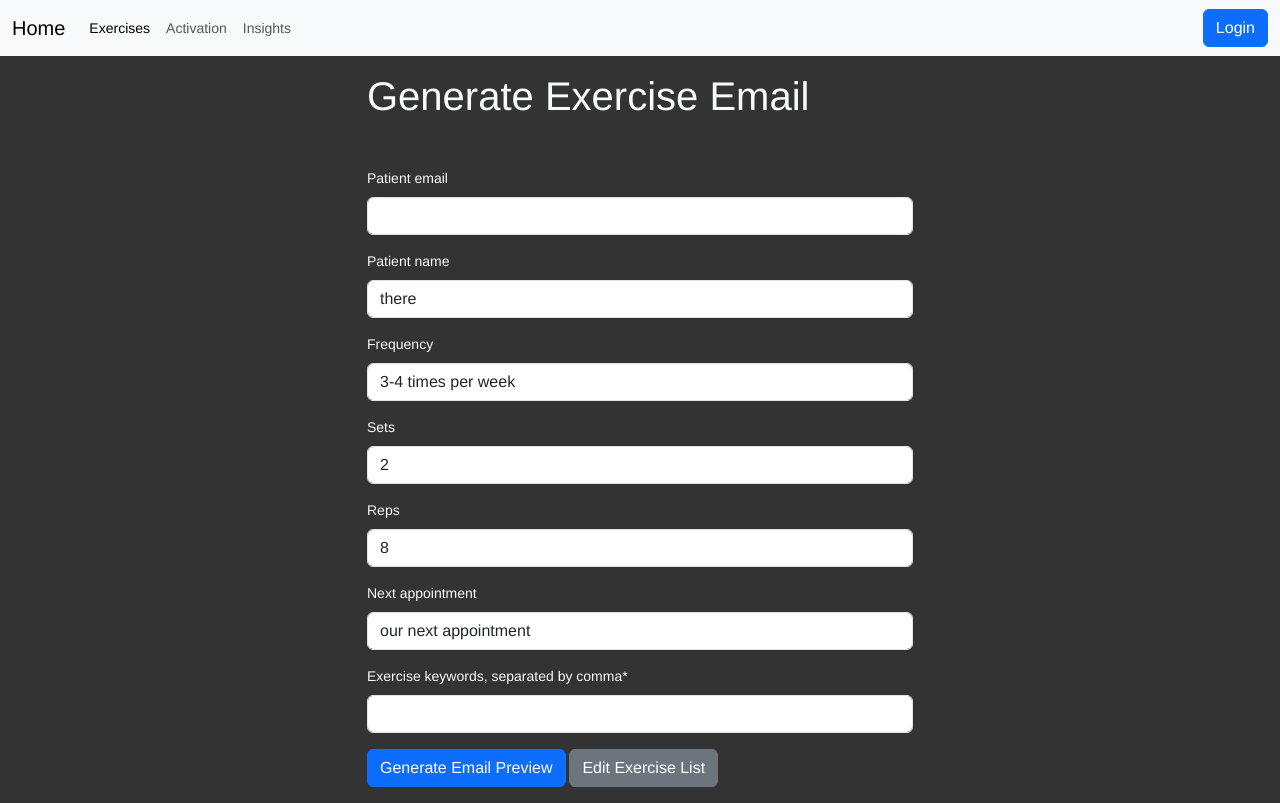
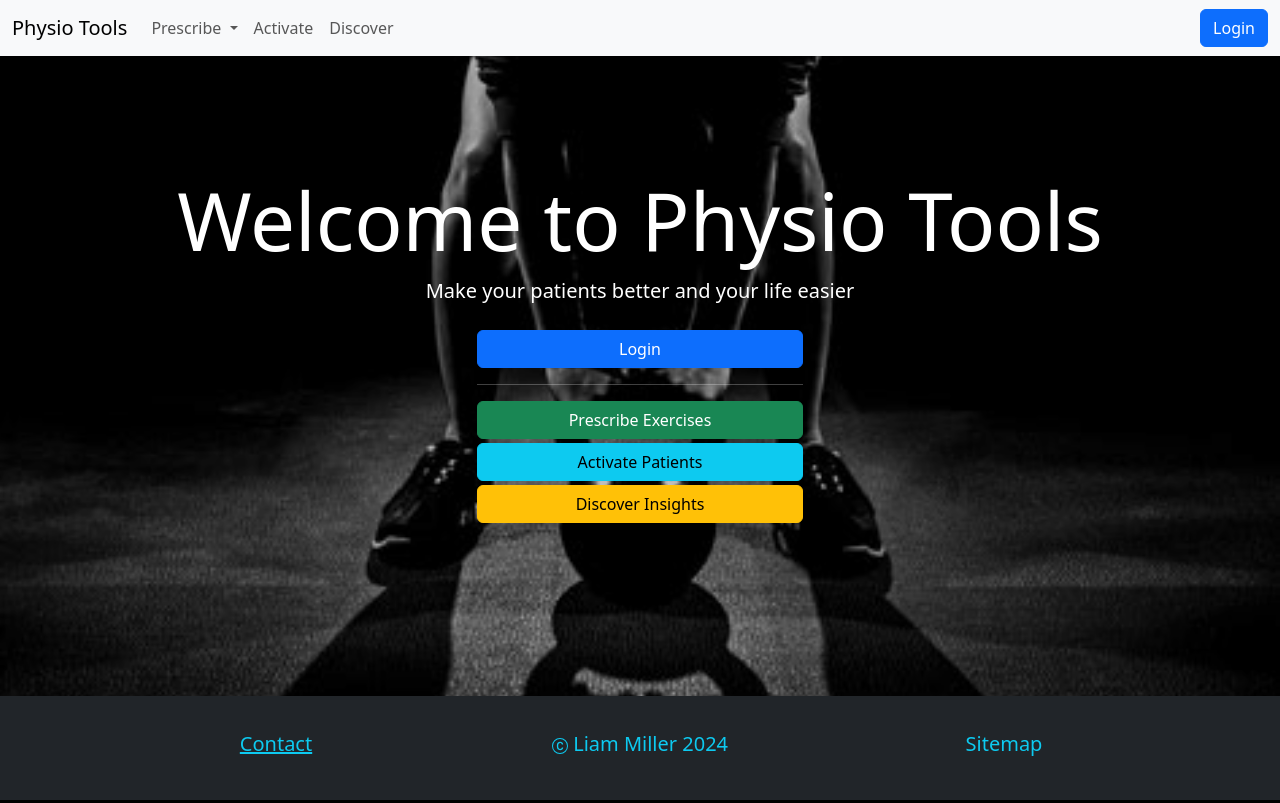
Before and after one commit to phyxphysio/exercise_app, a Django app: page / in a window 1280 px wide. Run offline with Django 5.2, Linux system fonts and the light colour scheme; parts of the project's set-up code (start-up, migrations or seed data) failed here and were passed over; some libraries are stand-ins or nearby versions.

Commit message:
Add insights and home page

```diff
--- /dev/null
+++ b/physioexercises/exercises/context_processors.py
@@ -0,0 +1,3 @@
+import datetime
+def current_year(request):
+    return {'year':datetime.datetime.now().year}
--- a/physioexercises/exercises/views.py
+++ b/physioexercises/exercises/views.py
@@ -7,9 +7,10 @@ from .models import Exercise
 from .forms import SearchForm, EmailForm
 from django.conf import settings
 
-
 from django.core.mail import send_mail
 
+class HomeView(TemplateView):
+    template_name = 'index.html'
 
 def search_exercises(request):
     if request.method == "POST":
--- a/physioexercises/insights/views.py
+++ b/physioexercises/insights/views.py
@@ -1,14 +1,16 @@
 from django.shortcuts import render
 from patient_activation.forms import LastAttendanceReportForm
 from .insights_utils import process_data
+from django.contrib.auth.decorators import login_required
 
+@login_required
 def produce_insights(request):
     if request.method == "POST":
         form = LastAttendanceReportForm(request.POST, request.FILES)
         if form.is_valid():
             file = request.FILES["file"]
-            path =  process_data(file)
-            render(request,'insights/insights.html', {"form": form, 'path':path})
+            graph_div =  process_data(file)
+            return render(request,'insights/insights.html', {'form':form,'graph_div':graph_div})
 
 
     form = LastAttendanceReportForm()
--- a/physioexercises/physioexercises/settings.py
+++ b/physioexercises/physioexercises/settings.py
@@ -89,6 +89,7 @@ TEMPLATES = [
                 "django.template.context_processors.request",
                 "django.contrib.auth.context_processors.auth",
                 "django.contrib.messages.context_processors.messages",
+                "exercises.context_processors.current_year",
             ],
         },
     },
--- a/physioexercises/physioexercises/urls.py
+++ b/physioexercises/physioexercises/urls.py
@@ -17,14 +17,15 @@ Including another URLconf
 
 from django.contrib import admin
 from django.urls import path, include
-from exercises.views import search_exercises, send_email, SuccessView, ExerciseListView
+from exercises.views import search_exercises, send_email, SuccessView, ExerciseListView, HomeView
 from django.conf import settings
 from django.conf.urls.static import static
 from patient_activation.views import handle_report_upload, preview_activation_email
 from insights.views import produce_insights
 urlpatterns = [
     path("admin/", admin.site.urls, name="edit"),
-    path("", search_exercises, name="home"),
+    path("", HomeView.as_view(), name="home"),
+    path("prescribe/", search_exercises, name="prescribe"),
     path("send_email/", send_email, name="send_email"),
     path("success/", SuccessView.as_view(), name="success"),
     path("accounts/", include("django.contrib.auth.urls")),
--- /dev/null
+++ b/physioexercises/static/home.css
@@ -0,0 +1,28 @@
+.navbar {
+    z-index: 2; /* Ensure navbar appears above the overlay */
+}
+body {
+    position: relative;
+    width: 100%;
+    height: 100vh; /* Adjust height as needed */
+    background-image: url('bg-index.jpeg'); /* Replace 'your-background-image.jpg' with your image */
+    background-size: cover;
+    background-position: center;
+    color: white; /* Set text color to white */
+}
+
+.overlay {
+    position: absolute;
+    top: 0;
+    left: 0;
+    width: 100%;
+    height: 100%;
+    background-color: rgba(0, 0, 0, 0.25); /* Dark semi-transparent overlay */
+}
+
+.container {
+    position: relative;
+    z-index: 1; /* Ensure content appears above the overlay */
+    padding: 20px;
+    text-align: center;
+}
--- a/physioexercises/static/login.css
+++ b/physioexercises/static/login.css
@@ -1,4 +1,4 @@
-body {
+html {
   font-family: "Helvetica", Arial, sans-serif;
   font-size: 14px;
   background-image: url("bg-login.jpeg");
--- /dev/null
+++ b/physioexercises/static/nav.css
@@ -0,0 +1,11 @@
+.navbar-nav .nav-link:hover {
+    color: white;
+    background-color: #0d6efd;
+  }
+.navbar-nav .dropdown-item:hover {
+    color: white;
+    background-color: #0d6efd;
+  }
+footer a {
+    color: #0dcaf0;
+}
--- a/physioexercises/templates/base.html
+++ b/physioexercises/templates/base.html
@@ -8,6 +8,7 @@
       {% block title %}
       {% endblock title %}
     </title>
+    <link rel="stylesheet" href="{% static 'nav.css' %}">
     <link href="https://cdn.jsdelivr.net/npm/bootstrap@5.3.2/dist/css/bootstrap.min.css"
           rel="stylesheet"
           integrity="sha384-T3c6CoIi6uLrA9TneNEoa7RxnatzjcDSCmG1MXxSR1GAsXEV/Dwwykc2MPK8M2HN"
@@ -23,7 +24,7 @@
   <header>
     <nav class="navbar navbar-expand-lg bg-body-tertiary">
       <div class="container-fluid search">
-        <a class="navbar-brand" href="{% url "home" %}">Home</a>
+        <a class="navbar-brand" href="{% url "home" %}">Physio Tools</a>
         <button class="navbar-toggler"
                 type="button"
                 data-bs-toggle="collapse"
@@ -35,16 +36,20 @@
         </button>
         <div class="collapse navbar-collapse" id="navbarSupportedContent">
           <ul class="navbar-nav me-auto mb-2 mb-lg-0">
-            <li class="nav-item">
-              <a class="nav-link active"
-                 aria-current="page"
-                 href="{% url "exercises" %}">Exercises</a>
+            <li class="nav-item dropdown">
+              <a class="nav-link dropdown-toggle" href="#" role="button" data-bs-toggle="dropdown" aria-expanded="false">
+                Prescribe
+              </a>
+              <ul class="dropdown-menu">
+                <li><a class="dropdown-item" href="{% url "prescribe" %}">Generate Prescription</a></li>
+                <li><a class="dropdown-item" href="{% url "exercises" %}">Exercise Database</a></li>
+              </ul>
             </li>
             <li class="nav-item">
-              <a class="nav-link" href="{% url "activate" %}">Activation</a>
+              <a class="nav-link" href="{% url "activate" %}">Activate</a>
             </li>
             <li class="nav-item">
-              <a class="nav-link" href="{% url "insights" %}">Insights</a>
+              <a class="nav-link" href="{% url "insights" %}">Discover</a>
             </li>
 
           </ul>
@@ -66,6 +71,18 @@
     {% block content %}
     {% endblock content %}
   </body>
+  <footer class="fixed-bottom text-info bg-dark">
+    <div class="container">
+      <div class="row p-3">
+        <div class="col-md-4"><h5><a target="__blank" href="https://liammiller.net/">Contact</a></h5></div>
+        <div class="col-md-4"><h5><svg xmlns="http://www.w3.org/2000/svg" width="16" height="16" fill="currentColor" class="bi bi-c-circle" viewBox="0 0 16 16">
+          <path d="M1 8a7 7 0 1 0 14 0A7 7 0 0 0 1 8m15 0A8 8 0 1 1 0 8a8 8 0 0 1 16 0M8.146 4.992c-1.212 0-1.927.92-1.927 2.502v1.06c0 1.571.703 2.462 1.927 2.462.979 0 1.641-.586 1.729-1.418h1.295v.093c-.1 1.448-1.354 2.467-3.03 2.467-2.091 0-3.269-1.336-3.269-3.603V7.482c0-2.261 1.201-3.638 3.27-3.638 1.681 0 2.935 1.054 3.029 2.572v.088H9.875c-.088-.879-.768-1.512-1.729-1.512"/>
+        </svg> Liam Miller {{year}}</h5>
+        </div>
+        <div class="col-md-4"><h5>Sitemap</h5></div>
+      </div>
+    </div>
+  </footer>
   <script src="https://unpkg.com/htmx.org"></script>
   <script src="https://cdn.jsdelivr.net/npm/bootstrap@5.3.2/dist/js/bootstrap.bundle.min.js"
           integrity="sha384-C6RzsynM9kWDrMNeT87bh95OGNyZPhcTNXj1NW7RuBCsyN/o0jlpcV8Qyq46cDfL"
--- /dev/null
+++ b/physioexercises/templates/index.html
@@ -0,0 +1,31 @@
+{% extends "base.html" %}
+{% load static %}
+{% block style %}
+    <link rel="stylesheet" href="{% static 'home.css' %}">
+{% endblock style %}
+{% block title %}
+    Home
+{% endblock title %}
+{% block content %}
+    <div class="overlay"></div>
+    <div class="container">
+        <div class="row mt-5">
+            <div class="col land p-5">
+                <h1 class="display-1">Welcome to Physio Tools</h1>
+                <p class="lead">Make your patients better and your life easier</p>
+                <div class="row justify-content-center">
+                    <div class="col-md-4 my-2 text-center">
+                        {% if not user.is_authenticated %}
+                            <a class="btn btn-primary d-block" href="{% url "login" %}">Login</a>
+                        <hr>
+
+                        {% endif %}
+                        <a class="btn btn-success d-block my-1" href="{% url "prescribe" %}">Prescribe Exercises</a>
+                        <a class="btn btn-info d-block my-1" href="{% url "activate" %}">Activate Patients</a>
+                        <a class="btn btn-warning d-block my-1" href="{% url "insights" %}">Discover Insights</a>
+                    </div>
+                </div>
+            </div>
+        </div>
+    </div>
+{% endblock content %}
```
Also changed, not shown: physioexercises/exercises/templates/exercises/email_preview.html (+3 -4 lines), physioexercises/insights/insights_utils.py (+5 -24 lines), physioexercises/insights/templates/insights/insights.html (+7 -5 lines), physioexercises/templates/registration/login.html (+12 -8 lines), physioexercises/static/bg-index.jpeg (added), physioexercises/static/style.css (line endings or trailing spaces).
